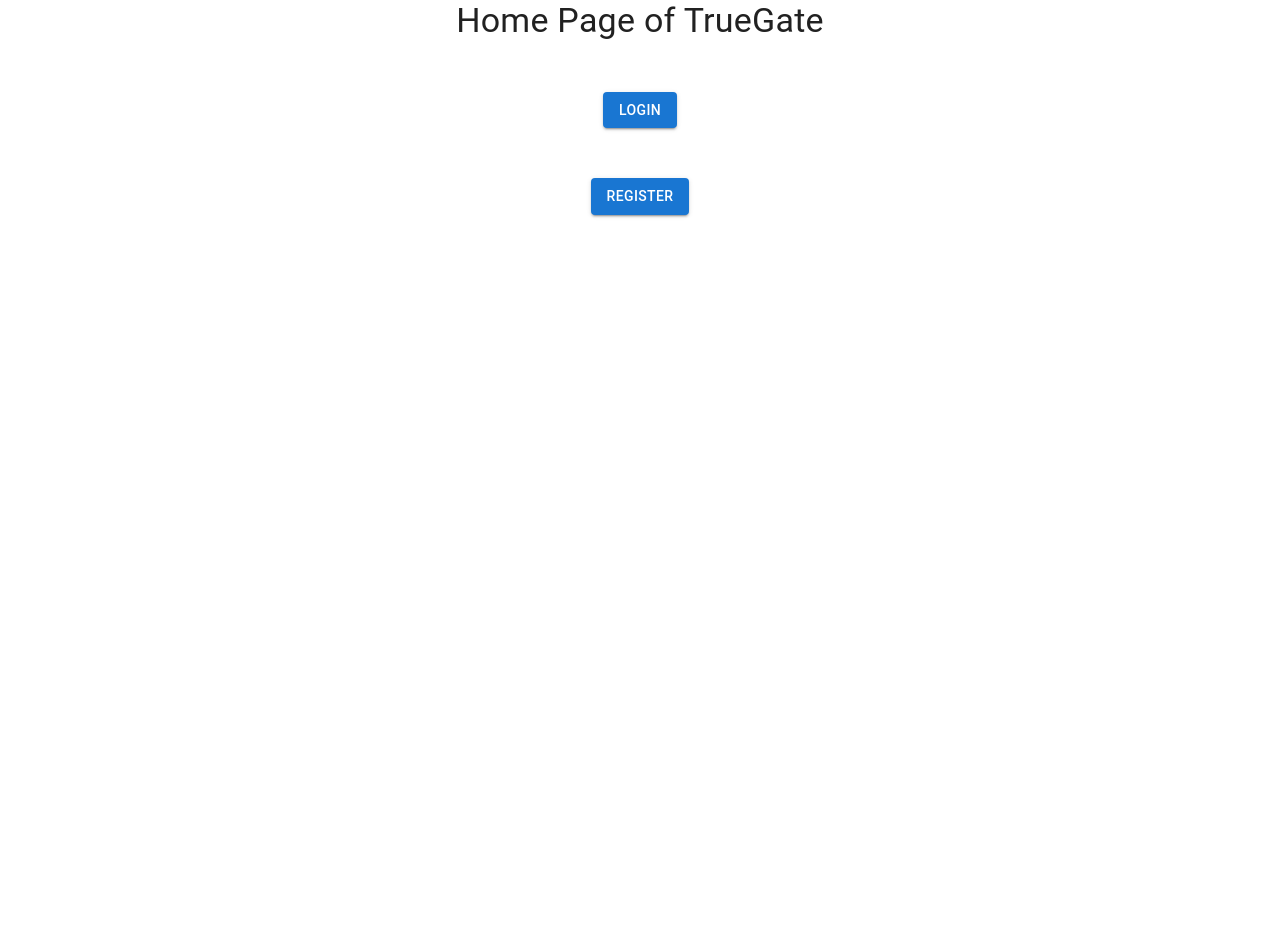
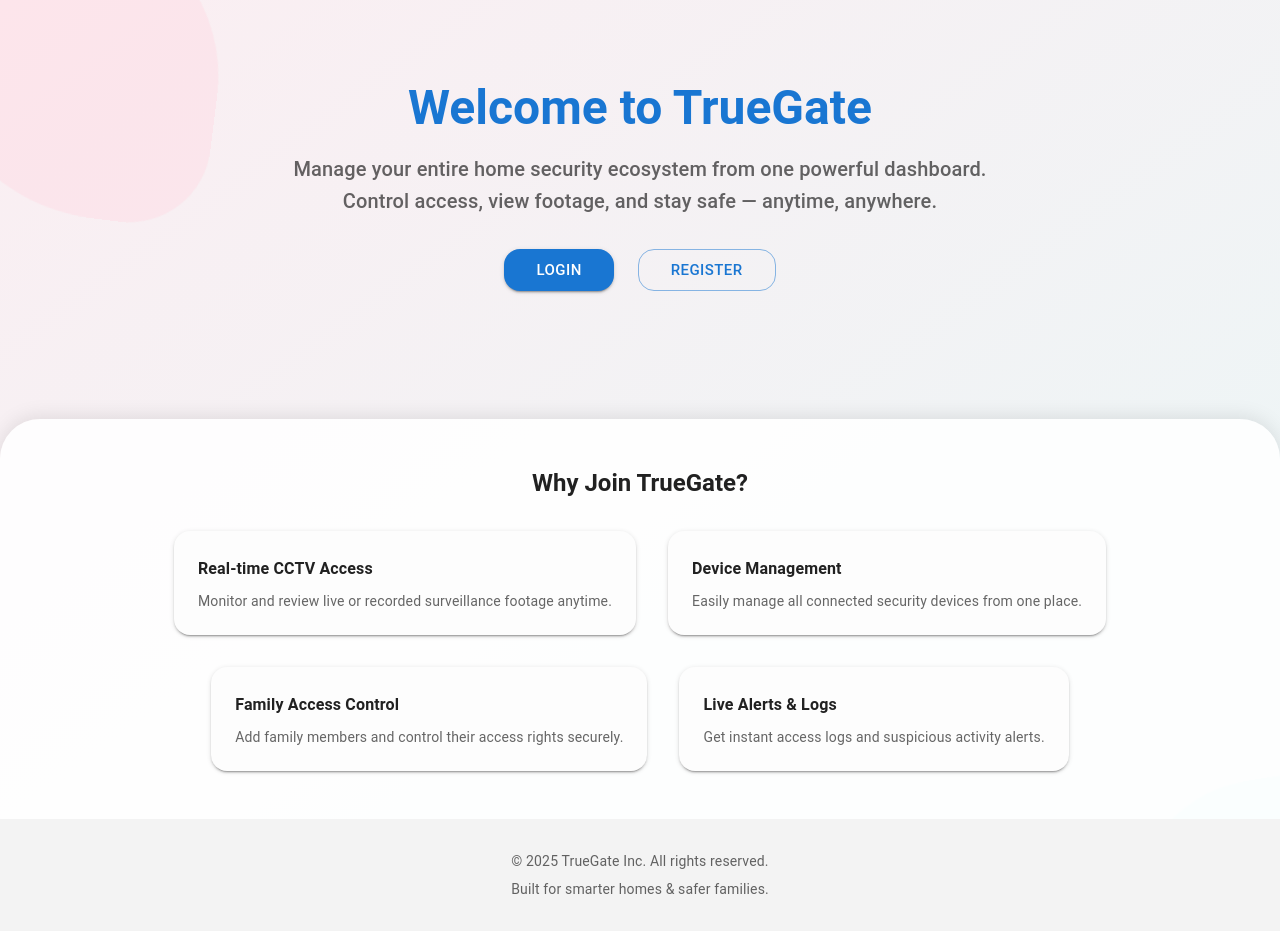
Before and after one commit to akilapilapitiya/TrueGate, a React (Vite) app in the folder frontend/: page / in a window 1280 px wide. Before the commit the page ends 800 px from the top, so only its background shows below. Built offline with nearby package versions, Linux system fonts and the light colour scheme; no server answers.

Commit message:
Dummy Home page added

```diff
--- a/frontend/src/pages/Home.jsx
+++ b/frontend/src/pages/Home.jsx
@@ -1,28 +1,227 @@
-import { Box, Button, Typography } from "@mui/material";
+import {
+  Box,
+  Button,
+  Typography,
+  Grid,
+  useMediaQuery,
+  Fade,
+  Slide,
+} from "@mui/material";
 import { useNavigate } from "react-router-dom";
+import { useTheme } from "@mui/material/styles";
+import { useEffect, useState } from "react";
+
+const features = [
+  {
+    title: "Real-time CCTV Access",
+    desc: "Monitor and review live or recorded surveillance footage anytime.",
+  },
+  {
+    title: "Device Management",
+    desc: "Easily manage all connected security devices from one place.",
+  },
+  {
+    title: "Family Access Control",
+    desc: "Add family members and control their access rights securely.",
+  },
+  {
+    title: "Live Alerts & Logs",
+    desc: "Get instant access logs and suspicious activity alerts.",
+  },
+];
 
 const Home = () => {
   const navigate = useNavigate();
+  const theme = useTheme();
+  const isMobile = useMediaQuery(theme.breakpoints.down("sm"));
+  const [showContent, setShowContent] = useState(false);
+
+  useEffect(() => {
+    setTimeout(() => setShowContent(true), 300);
+  }, []);
+
   return (
     <Box
       sx={{
+        minHeight: "100vh",
+        background: "linear-gradient(to bottom right, #fbeef2, #eaf7f7)",
+        position: "relative",
+        overflow: "hidden",
         display: "flex",
-        alignItems: "center",
-        justifyContent: "center",
         flexDirection: "column",
-        gap: "50px",
       }}
     >
-      <Typography variant="h4" sx={{ textAlign: "center" }}>
-        Home Page of TrueGate
-      </Typography>
+      {/* Animated */}
+      <Box
+        sx={{
+          position: "absolute",
+          top: "-100px",
+          left: "-80px",
+          width: "300px",
+          height: "300px",
+          backgroundColor: "#ffd6e0",
+          borderRadius: "40% 60% 30% 70%",
+          animation: "float 8s ease-in-out infinite",
+          zIndex: 0,
+          opacity: 0.4,
+        }}
+      />
+      <Box
+        sx={{
+          position: "absolute",
+          bottom: "-120px",
+          right: "-100px",
+          width: "250px",
+          height: "250px",
+          backgroundColor: "#c0f0ed",
+          borderRadius: "60% 40% 70% 30%",
+          animation: "float2 10s ease-in-out infinite",
+          zIndex: 0,
+          opacity: 0.4,
+        }}
+      />
 
-      <Button variant="contained" onClick={() => navigate("/login")}>
-        Login
-      </Button>
-      <Button variant="contained" onClick={() => navigate("/register")}>
-        Register
-      </Button>
+      {/* Hero Section */}
+      <Fade in={showContent} timeout={1000}>
+        <Box
+          sx={{
+            position: "relative",
+            zIndex: 2,
+            textAlign: "center",
+            py: 10,
+            px: 2,
+          }}
+        >
+          <Typography
+            variant={isMobile ? "h4" : "h3"}
+            fontWeight={700}
+            color="primary.main"
+            gutterBottom
+          >
+            Welcome to TrueGate
+          </Typography>
+          <Typography
+            variant="h6"
+            color="text.secondary"
+            sx={{ mb: 4, maxWidth: "700px", mx: "auto" }}
+          >
+            Manage your entire home security ecosystem from one powerful dashboard. Control access, view footage, and stay safe — anytime, anywhere.
+          </Typography>
+          <Box
+            sx={{
+              display: "flex",
+              gap: 3,
+              justifyContent: "center",
+              flexWrap: "wrap",
+              mb: 6,
+            }}
+          >
+            <Button
+              variant="contained"
+              size="large"
+              color="primary"
+              onClick={() => navigate("/login")}
+              sx={{ borderRadius: 4, px: 4 }}
+            >
+              Login
+            </Button>
+            <Button
+              variant="outlined"
+              size="large"
+              color="primary"
+              onClick={() => navigate("/register")}
+              sx={{ borderRadius: 4, px: 4 }}
+            >
+              Register
+            </Button>
+          </Box>
+        </Box>
+      </Fade>
+
+      {/* Features Section */}
+      <Slide in={showContent} direction="up" timeout={1200}>
+        <Box
+          sx={{
+            position: "relative",
+            zIndex: 2,
+            px: 3,
+            py: 6,
+            backgroundColor: "#ffffffdd",
+            borderTopLeftRadius: 40,
+            borderTopRightRadius: 40,
+            boxShadow: "0px -2px 20px rgba(0,0,0,0.1)",
+          }}
+        >
+          <Typography variant="h5" fontWeight={600} textAlign="center" mb={4}>
+            Why Join TrueGate?
+          </Typography>
+          <Grid container spacing={4} justifyContent="center">
+            {features.map((f, idx) => (
+              <Grid item xs={12} sm={6} md={3} key={idx}>
+                <Box
+                  sx={{
+                    p: 3,
+                    borderRadius: 4,
+                    bgcolor: "#fdfdfd",
+                    boxShadow: 2,
+                    height: "100%",
+                    transition: "transform 0.3s",
+                    "&:hover": {
+                      transform: "translateY(-5px)",
+                    },
+                  }}
+                >
+                  <Typography
+                    variant="subtitle1"
+                    fontWeight={600}
+                    sx={{ mb: 1 }}
+                  >
+                    {f.title}
+                  </Typography>
+                  <Typography variant="body2" color="text.secondary">
+                    {f.desc}
+                  </Typography>
+                </Box>
+              </Grid>
+            ))}
+          </Grid>
+        </Box>
+      </Slide>
+
+      {/* Footer */}
+      <Box
+        component="footer"
+        sx={{
+          mt: "auto",
+          py: 4,
+          textAlign: "center",
+          backgroundColor: "#f3f3f3",
+          zIndex: 2,
+        }}
+      >
+        <Typography variant="body2" color="text.secondary">
+          © 2025 TrueGate Inc. All rights reserved.
+        </Typography>
+        <Typography variant="body2" color="text.secondary" sx={{ mt: 1 }}>
+          Built for smarter homes & safer families.
+        </Typography>
+      </Box>
+
+      {/* Floating Animations */}
+      <style>
+        {`
+          @keyframes float {
+            0% { transform: translateY(0px) rotate(0deg); }
+            50% { transform: translateY(20px) rotate(10deg); }
+            100% { transform: translateY(0px) rotate(0deg); }
+          }
+          @keyframes float2 {
+            0% { transform: translateY(0px) rotate(0deg); }
+            50% { transform: translateY(-20px) rotate(-10deg); }
+            100% { transform: translateY(0px) rotate(0deg); }
+          }
+        `}
+      </style>
     </Box>
   );
 };
```
